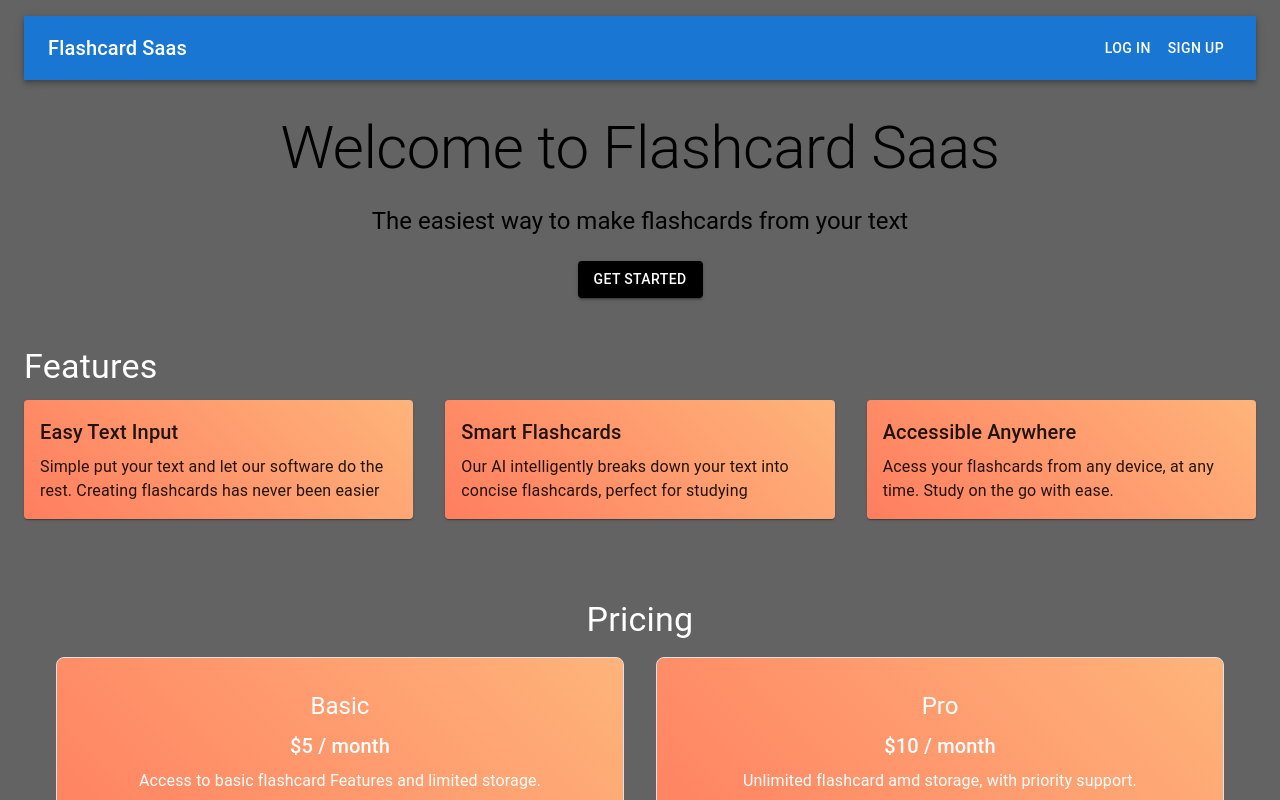
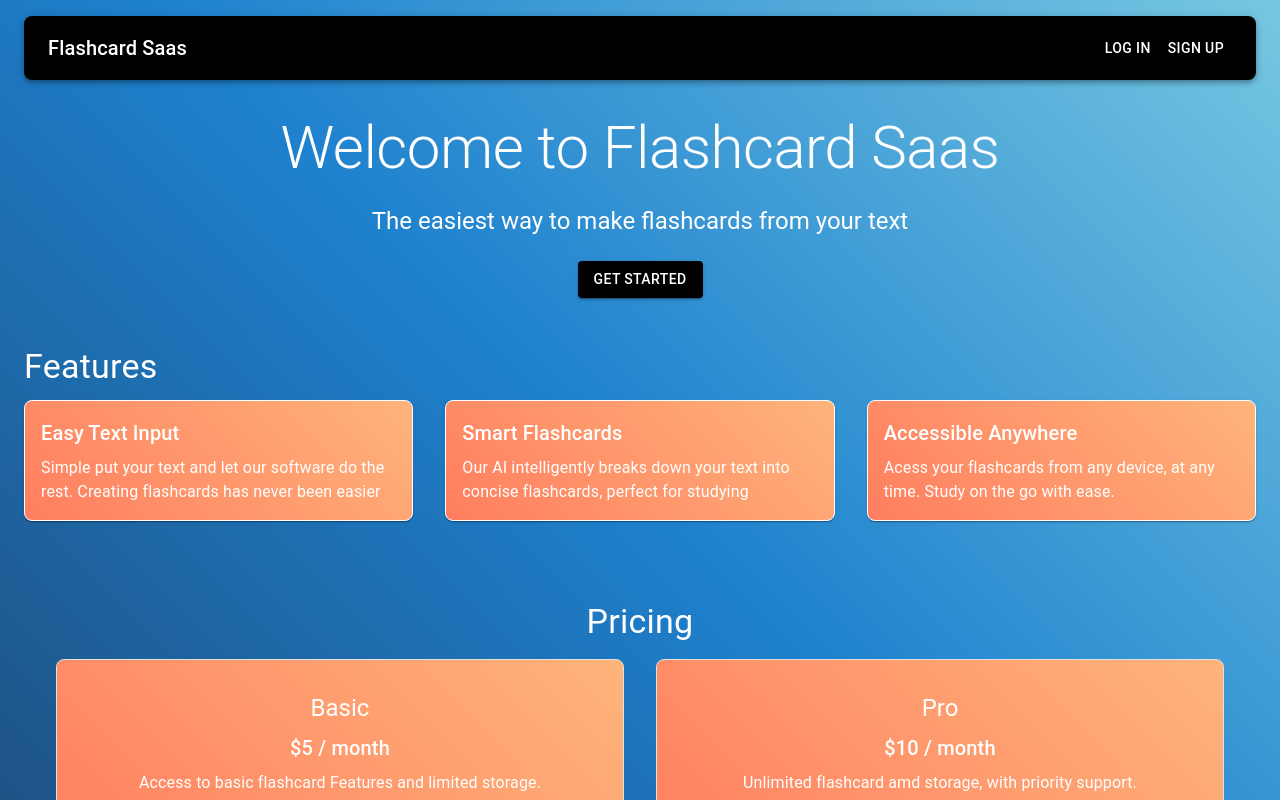
Before and after one commit to JasperCheng10/Flashcard, a Next.js app: page / in a window 1280 px wide. Shown: the top 800 px of the page. Built offline with nearby package versions, Linux system fonts and the light colour scheme; no server answers.

Commit message:
making UI nice :)

```diff
--- a/app/page.js
+++ b/app/page.js
@@ -13,21 +13,26 @@ import {
 } from "@mui/material";
 import Head from "next/head";
 
-
 // test 2
 export default function Home() {
   return (
     <Container maxWidth="100vw" sx={{
-      backgroundColor: '#636363',
+      //backgroundColor: '#636363',
+      //backgroundColor: '#white',
+      //background: 'linear-gradient(45deg, #76c7e1, #40a4d8, #1e81ce)',
+      background: 'linear-gradient(45deg, #1e4a78, #1e81ce, #76c7e1)',
       padding: 2,
       color: 'white',
+      //backgroundColor: 'linear-gradient(45deg, #ff7e5f, #feb47b)',
     }}>
       <Head>
         <title>Flashcard SaaS</title>
         <meta name="description" content="Create flashcard from your text" />
+
       </Head>
 
-      <AppBar position="static">
+      <AppBar position="static" sx={{backgroundColor: 'black', top: 0, width: '100%' , borderRadius: 2}}>
+
         <Toolbar>
           <Typography variant="h6" sx={{ flexGrow: 1}}>
             Flashcard Saas
@@ -48,7 +53,7 @@ export default function Home() {
         sx={{
           textAlign: "center",
           my: 4,
-          color: "black",
+          color: "white",
         }}
       >
         <Typography variant="h2" gutterBottom>Welcome to Flashcard Saas</Typography>
@@ -64,7 +69,16 @@ export default function Home() {
         <Typography variant="h4" gutterBottom>Features</Typography>
         <Grid container spacing={4}>
           <Grid item xs={12} md={4}>
-            <Paper sx = {{background: 'linear-gradient(45deg, #ff7e5f, #feb47b)', p: 2}}>
+          <Paper
+            sx = {{
+              background: 'linear-gradient(45deg, #ff7e5f, #feb47b)',
+              p: 2,
+              borderColor: 'white',
+              border: "1px solid",
+              borderRadius: 2,
+              color: "white",
+              }}
+            >
             <Typography variant="h6" gutterBottom>Easy Text Input</Typography>
             <Typography>
               {" "}
@@ -74,7 +88,16 @@ export default function Home() {
             </Paper>
           </Grid>
           <Grid item xs={12} md={4}>
-            <Paper sx = {{background: 'linear-gradient(45deg, #ff7e5f, #feb47b)', p: 2}}>
+            <Paper
+            sx = {{
+              background: 'linear-gradient(45deg, #ff7e5f, #feb47b)',
+              p: 2,
+              borderColor: 'white',
+              border: "1px solid",
+              borderRadius: 2,
+              color: "white",
+              }}
+            >
             <Typography variant="h6" gutterBottom>Smart Flashcards</Typography>
             <Typography>
               {" "}
@@ -84,7 +107,16 @@ export default function Home() {
             </Paper>
           </Grid>
           <Grid item xs={12} md={4}>
-            <Paper sx = {{background: 'linear-gradient(45deg, #ff7e5f, #feb47b)', p: 2}}>
+            <Paper
+            sx = {{
+              background: 'linear-gradient(45deg, #ff7e5f, #feb47b)',
+              p: 2,
+              borderColor: 'white',
+              border: "1px solid",
+              borderRadius: 2,
+              color: "white",
+              }}
+            >
             <Typography variant="h6" gutterBottom>Accessible Anywhere</Typography>
             <Typography>
               {" "}
@@ -95,7 +127,7 @@ export default function Home() {
           </Grid>
         </Grid>
       </Box>
-      <Box sx={{ my: 6, textAlign: "center", padding:4, paddingBottom: 4}}>
+      <Box sx={{ my: 6, textAlign: "center", padding:4, paddingBottom: 4, }}>
         <Typography variant="h4" sx={{ marginBottom: 2 }}>Pricing</Typography>
         <Grid container spacing={4}>
           <Grid item xs={12} md={6}>
```
